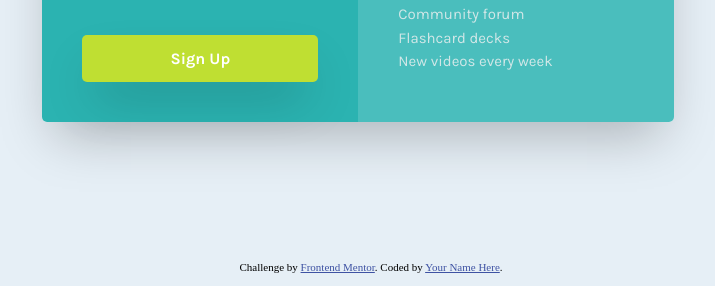
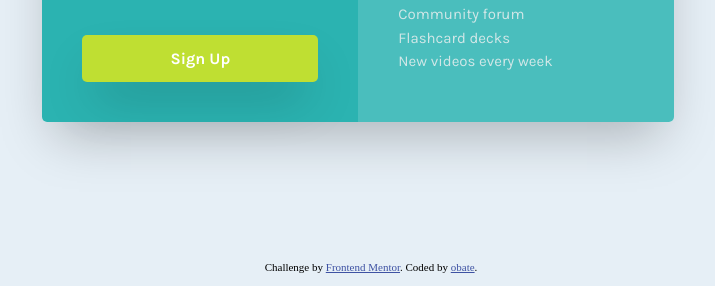
Before and after one commit to thisisobate/Single-price-grid-component, a plain HTML site: page index.html in a window 1280 px wide. Shown: the part 514-800 px from the top of the page, without its empty margins (269-984 px from the left). Drawn offline with Linux system fonts and the light colour scheme.

Commit message:
added footer credit

```diff
--- a/index.html
+++ b/index.html
@@ -56,7 +56,9 @@
               <p><span class="big_text">&dollar;29</span></p>
               <p style="color: #86E5E9;">per month</p>
             </div>
-            <span class="light_lemon">Full access for less than &dollar;1 a day</span>
+            <span class="light_lemon"
+              >Full access for less than &dollar;1 a day</span
+            >
             <button>Sign Up</button>
           </div>
         </div>
@@ -80,7 +82,7 @@
         Challenge by
         <a href="https://www.frontendmentor.io?ref=challenge" target="_blank"
           >Frontend Mentor</a
-        >. Coded by <a href="#">Your Name Here</a>.
+        >. Coded by <a href="https://www.github.com/thisisobate">obate</a>.
       </p>
     </footer>
   </body>
```
Also changed, not shown: 1 other file.
